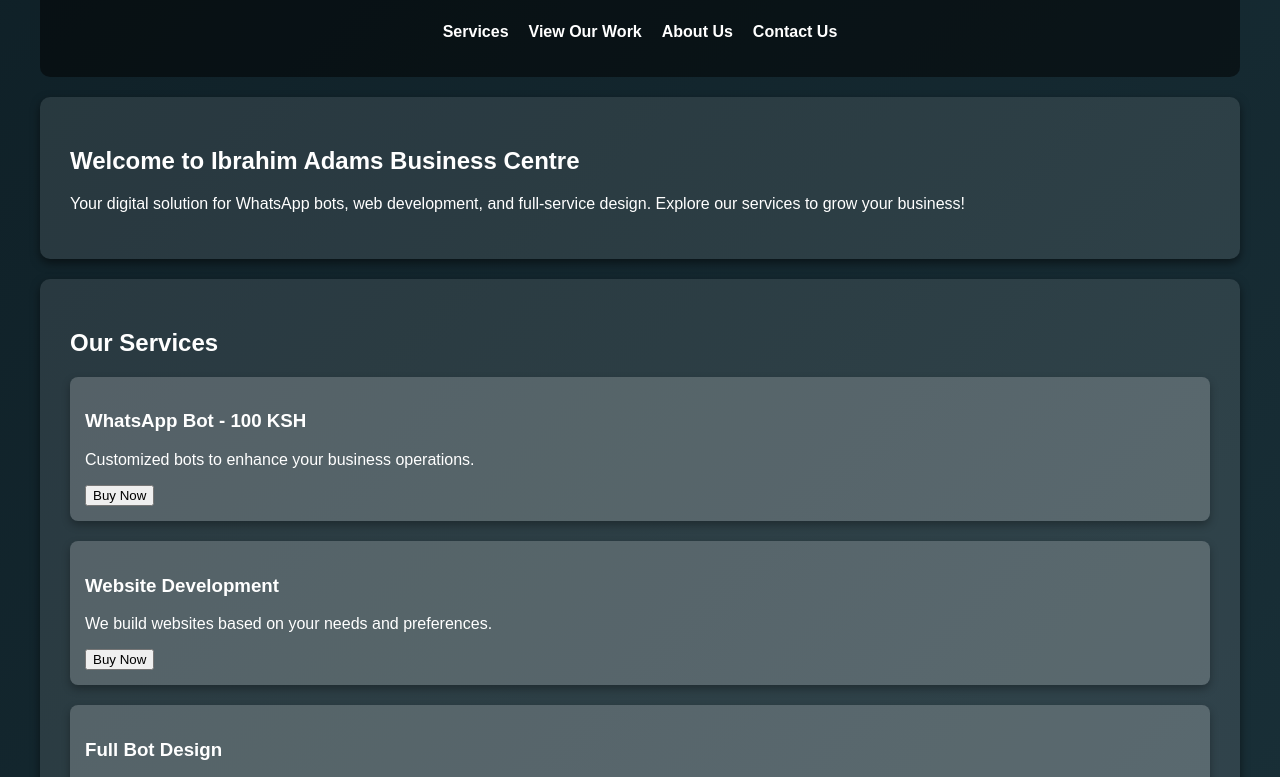
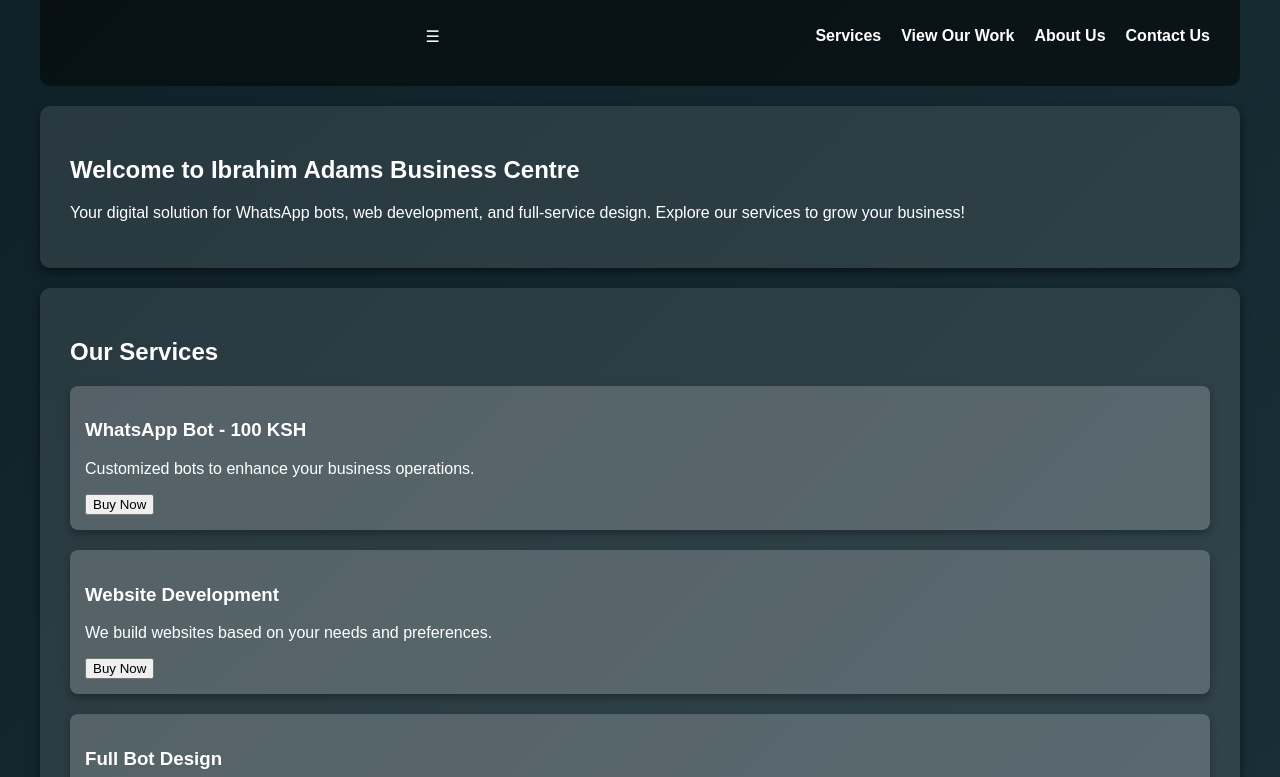
Before and after one commit to boitech/Ibrahim_Adams_Business, a plain HTML site: page index.html in a window 1280 px wide. Shown: the part 113-890 px from the top of the page. Drawn offline with Linux system fonts and the light colour scheme.

Commit message:
Update index.html

```diff
--- a/index.html
+++ b/index.html
@@ -12,7 +12,7 @@
     <header class="header">
       <h1>Ibrahim Adams Business Centre</h1>
       <nav id="navbar">
-        <div class="menu-toggle" onclick="toggleMenu()">&#9776;</div>
+        <div class="container" onclick="toggleMenu()">&#9776;</div>
         <ul class="nav-links">
           <li><a href="#services">Services</a></li>
           <li><a href="#work">View Our Work</a></li>
```
